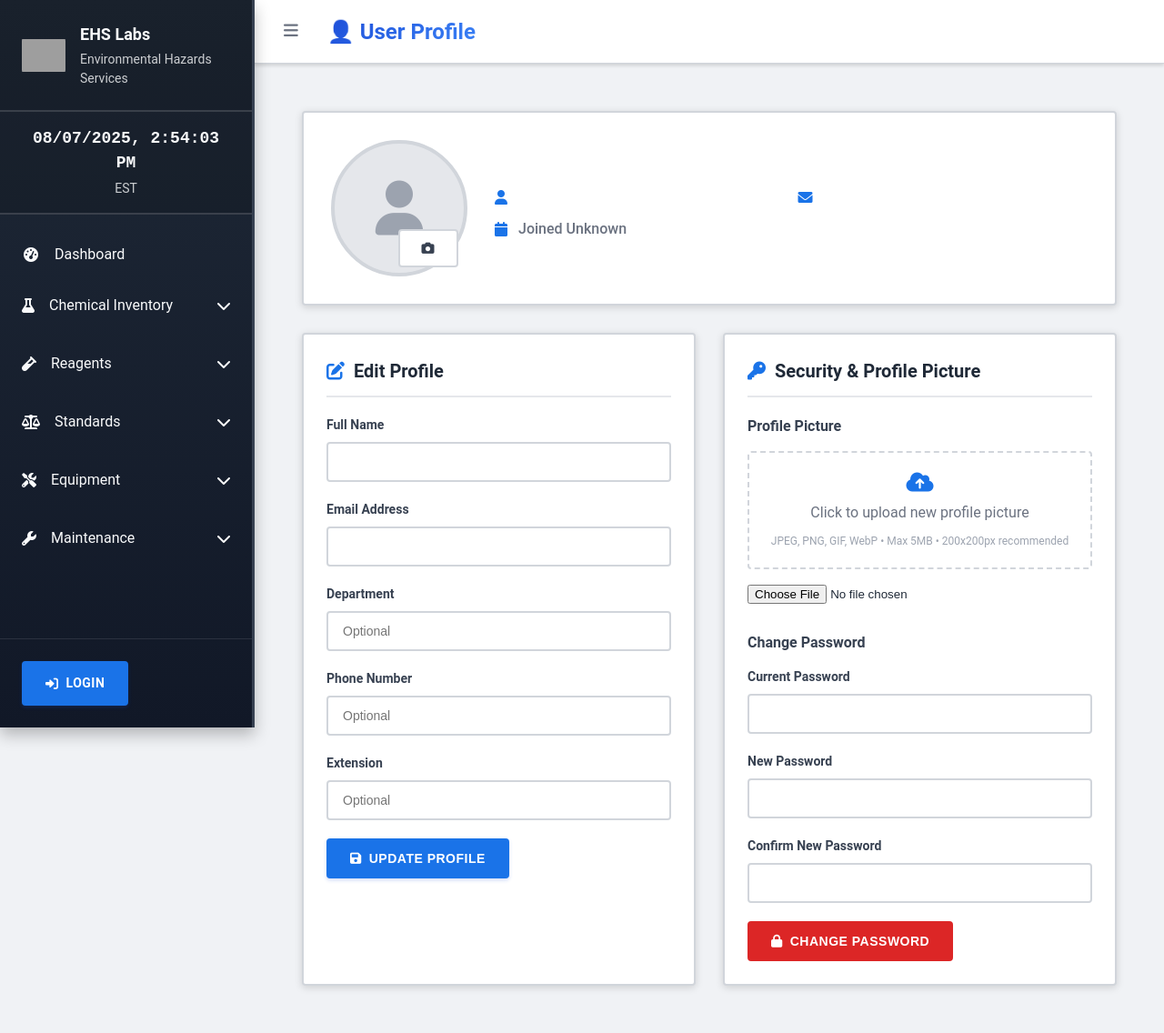
After one commit to labrat420-69/ehs-electronic-journal, a Python web app: template frontend/templates/auth/profile.html in a window 1280 px wide. The commit adds this page. Shown: the whole page at 91% size. Run offline with Jinja, Linux system fonts and the light colour scheme; the template is opened without the code that fills it, so the values that code supplies are empty; grey boxes are pictures that could not be loaded.

Commit message:
Add user profile picture upload functionality with validation and UI
Co-authored-by: labrat420-69 <224840331+labrat420-69@users.noreply.github.com>

```diff
--- a/backend/app/models/user.py
+++ b/backend/app/models/user.py
@@ -50,6 +50,9 @@ class User(Base):
     phone = Column(String(20), nullable=True)
     extension = Column(String(10), nullable=True)
 
+    # Profile picture
+    profile_picture = Column(String(255), nullable=True)  # File path or URL
+
     def __repr__(self):
         return f"<User(id={self.id}, username='{self.username}', role='{self.role.value}')>"
 
@@ -78,6 +81,7 @@ class User(Base):
             "department": self.department,
             "phone": self.phone,
             "extension": self.extension,
+            "profile_picture": self.profile_picture,
             "created_at": self.created_at.isoformat() if self.created_at else None,
             "last_login": self.last_login.isoformat() if self.last_login else None
         }
--- /dev/null
+++ b/frontend/templates/auth/profile.html
@@ -0,0 +1,530 @@
+{% extends "base.html" %}
+
+{% block title %}Profile - EHS Electronic Journal{% endblock %}
+{% block page_title %}👤 User Profile{% endblock %}
+
+{% block extra_css %}
+<style>
+/* Profile Page Styles - Enterprise Professional Theme */
+.profile-container {
+    max-width: 1000px;
+    margin: 0 auto;
+    padding: 20px;
+    background-color: #f0f2f5;
+}
+
+.profile-header {
+    background: #ffffff;
+    border-radius: 4px;
+    padding: 30px;
+    margin-bottom: 30px;
+    box-shadow: 0 2px 8px rgba(0,0,0,0.15);
+    border: 2px solid #d1d5db;
+    display: flex;
+    align-items: center;
+    gap: 30px;
+}
+
+.profile-avatar {
+    position: relative;
+}
+
+.avatar-container {
+    width: 150px;
+    height: 150px;
+    border-radius: 50%;
+    overflow: hidden;
+    background: #e5e7eb;
+    display: flex;
+    align-items: center;
+    justify-content: center;
+    border: 4px solid #d1d5db;
+    transition: all 0.3s ease;
+}
+
+.avatar-container:hover {
+    border-color: #1a73e8;
+    box-shadow: 0 4px 12px rgba(26, 115, 232, 0.3);
+}
+
+.avatar-container img {
+    width: 100%;
+    height: 100%;
+    object-fit: cover;
+}
+
+.avatar-container .default-avatar {
+    font-size: 60px;
+    color: #9ca3af;
+}
+
+.avatar-upload {
+    position: absolute;
+    bottom: 10px;
+    right: 10px;
+}
+
+.profile-info {
+    flex: 1;
+}
+
+.profile-name {
+    font-size: 32px;
+    font-weight: 700;
+    color: #1f2937;
+    margin: 0 0 10px 0;
+}
+
+.profile-role {
+    font-size: 18px;
+    color: #1a73e8;
+    font-weight: 600;
+    text-transform: uppercase;
+    letter-spacing: 0.5px;
+    margin-bottom: 15px;
+}
+
+.profile-meta {
+    display: grid;
+    grid-template-columns: repeat(auto-fit, minmax(250px, 1fr));
+    gap: 15px;
+    color: #6b7280;
+}
+
+.meta-item {
+    display: flex;
+    align-items: center;
+    gap: 8px;
+    font-weight: 500;
+}
+
+.meta-item i {
+    color: #1a73e8;
+    width: 18px;
+}
+
+.profile-content {
+    display: grid;
+    grid-template-columns: 1fr 1fr;
+    gap: 30px;
+}
+
+.profile-card {
+    background: #ffffff;
+    border-radius: 4px;
+    padding: 25px;
+    box-shadow: 0 2px 8px rgba(0,0,0,0.15);
+    border: 2px solid #d1d5db;
+}
+
+.profile-card-title {
+    font-size: 20px;
+    font-weight: 700;
+    color: #1f2937;
+    margin-bottom: 20px;
+    padding-bottom: 12px;
+    border-bottom: 2px solid #e5e7eb;
+    display: flex;
+    align-items: center;
+    gap: 10px;
+}
+
+.profile-card-title i {
+    color: #1a73e8;
+}
+
+.form-group {
+    margin-bottom: 20px;
+}
+
+.form-group label {
+    display: block;
+    font-weight: 600;
+    color: #374151;
+    margin-bottom: 8px;
+    font-size: 14px;
+}
+
+.form-group input {
+    width: 100%;
+    padding: 12px 16px;
+    border: 2px solid #d1d5db;
+    border-radius: 4px;
+    font-size: 14px;
+    transition: all 0.2s;
+    background: #ffffff;
+}
+
+.form-group input:focus {
+    outline: none;
+    border-color: #1a73e8;
+    box-shadow: 0 0 0 3px rgba(26, 115, 232, 0.1);
+}
+
+.form-group input:disabled {
+    background: #f9fafb;
+    color: #6b7280;
+    cursor: not-allowed;
+}
+
+.btn {
+    padding: 12px 24px;
+    border: 2px solid transparent;
+    border-radius: 4px;
+    font-size: 14px;
+    font-weight: 600;
+    cursor: pointer;
+    transition: all 0.2s;
+    display: inline-flex;
+    align-items: center;
+    gap: 8px;
+    text-decoration: none;
+    text-transform: uppercase;
+    letter-spacing: 0.5px;
+}
+
+.btn-primary {
+    background: #1a73e8;
+    color: white;
+    border-color: #1a73e8;
+}
+
+.btn-primary:hover {
+    background: #1557b0;
+    border-color: #1557b0;
+    transform: translateY(-1px);
+    box-shadow: 0 4px 12px rgba(26, 115, 232, 0.3);
+}
+
+.btn-secondary {
+    background: #ffffff;
+    color: #374151;
+    border-color: #d1d5db;
+}
+
+.btn-secondary:hover {
+    background: #f9fafb;
+    border-color: #9ca3af;
+    color: #1f2937;
+}
+
+.btn-danger {
+    background: #dc2626;
+    color: white;
+    border-color: #dc2626;
+}
+
+.btn-danger:hover {
+    background: #b91c1c;
+    border-color: #b91c1c;
+}
+
+.upload-area {
+    border: 2px dashed #d1d5db;
+    border-radius: 4px;
+    padding: 20px;
+    text-align: center;
+    transition: all 0.2s;
+    margin-bottom: 15px;
+}
+
+.upload-area:hover {
+    border-color: #1a73e8;
+    background: #f8faff;
+}
+
+.upload-area input[type="file"] {
+    display: none;
+}
+
+.upload-text {
+    color: #6b7280;
+    margin-bottom: 10px;
+}
+
+.upload-hint {
+    font-size: 12px;
+    color: #9ca3af;
+}
+
+.alert {
+    padding: 15px 20px;
+    border-radius: 4px;
+    margin-bottom: 20px;
+    border-left: 4px solid;
+    font-weight: 500;
+}
+
+.alert-success {
+    background: #f0f9ff;
+    color: #1e40af;
+    border-color: #3b82f6;
+}
+
+.alert-error {
+    background: #fef2f2;
+    color: #dc2626;
+    border-color: #ef4444;
+}
+
+.stats-grid {
+    display: grid;
+    grid-template-columns: repeat(auto-fit, minmax(200px, 1fr));
+    gap: 20px;
+    margin-bottom: 25px;
+}
+
+.stat-card {
+    background: #ffffff;
+    padding: 20px;
+    border-radius: 4px;
+    border: 2px solid #e5e7eb;
+    text-align: center;
+    transition: all 0.2s;
+}
+
+.stat-card:hover {
+    border-color: #1a73e8;
+    transform: translateY(-2px);
+    box-shadow: 0 4px 12px rgba(0,0,0,0.1);
+}
+
+.stat-value {
+    font-size: 28px;
+    font-weight: 700;
+    color: #1a73e8;
+    margin-bottom: 5px;
+}
+
+.stat-label {
+    color: #6b7280;
+    font-weight: 500;
+    font-size: 14px;
+}
+
+/* Responsive */
+@media (max-width: 768px) {
+    .profile-header {
+        flex-direction: column;
+        text-align: center;
+    }
+
+    .profile-content {
+        grid-template-columns: 1fr;
+    }
+
+    .profile-meta {
+        grid-template-columns: 1fr;
+    }
+}
+</style>
+{% endblock %}
+
+{% block content %}
+<div class="profile-container">
+    <!-- Success/Error Messages -->
+    {% if request.query_params.get('updated') %}
+    <div class="alert alert-success">
+        <i class="fas fa-check-circle"></i>
+        Profile updated successfully!
+    </div>
+    {% endif %}
+
+    {% if request.query_params.get('picture_uploaded') %}
+    <div class="alert alert-success">
+        <i class="fas fa-check-circle"></i>
+        Profile picture updated successfully!
+    </div>
+    {% endif %}
+
+    {% if request.query_params.get('password_changed') %}
+    <div class="alert alert-success">
+        <i class="fas fa-check-circle"></i>
+        Password changed successfully!
+    </div>
+    {% endif %}
+
+    <!-- Profile Header -->
+    <div class="profile-header">
+        <div class="profile-avatar">
+            <div class="avatar-container">
+                {% if user.profile_picture %}
+                    <img src="{{ user.profile_picture }}" alt="{{ user.full_name }}" id="profile-img">
+                {% else %}
+                    <i class="fas fa-user default-avatar"></i>
+                {% endif %}
+            </div>
+            <div class="avatar-upload">
+                <button class="btn btn-secondary btn-sm" onclick="document.getElementById('picture-upload').click()">
+                    <i class="fas fa-camera"></i>
+                </button>
+            </div>
+        </div>
+
+        <div class="profile-info">
+            <h1 class="profile-name">{{ user.full_name }}</h1>
+            <div class="profile-role">{{ user.role.value.replace('_', ' ').title() }}</div>
+
+            <div class="profile-meta">
+                <div class="meta-item">
+                    <i class="fas fa-user"></i>
+                    <span>{{ user.username }}</span>
+                </div>
+                <div class="meta-item">
+                    <i class="fas fa-envelope"></i>
+                    <span>{{ user.email }}</span>
+                </div>
+                {% if user.department %}
+                <div class="meta-item">
+                    <i class="fas fa-building"></i>
+                    <span>{{ user.department }}</span>
+                </div>
+                {% endif %}
+                {% if user.phone %}
+                <div class="meta-item">
+                    <i class="fas fa-phone"></i>
+                    <span>{{ user.phone }}{% if user.extension %} ext. {{ user.extension }}{% endif %}</span>
+                </div>
+                {% endif %}
+                <div class="meta-item">
+                    <i class="fas fa-calendar"></i>
+                    <span>Joined {{ user.created_at.strftime('%B %d, %Y') if user.created_at else 'Unknown' }}</span>
+                </div>
+            </div>
+        </div>
+    </div>
+
+    <!-- Profile Content -->
+    <div class="profile-content">
+        <!-- Edit Profile -->
+        <div class="profile-card">
+            <h2 class="profile-card-title">
+                <i class="fas fa-edit"></i>
+                Edit Profile
+            </h2>
+
+            <form method="post" action="/auth/profile">
+                <div class="form-group">
+                    <label for="full_name">Full Name</label>
+                    <input type="text" id="full_name" name="full_name" value="{{ user.full_name }}" required>
+                </div>
+
+                <div class="form-group">
+                    <label for="email">Email Address</label>
+                    <input type="email" id="email" name="email" value="{{ user.email }}" required>
+                </div>
+
+                <div class="form-group">
+                    <label for="department">Department</label>
+                    <input type="text" id="department" name="department" value="{{ user.department or '' }}" placeholder="Optional">
+                </div>
+
+                <div class="form-group">
+                    <label for="phone">Phone Number</label>
+                    <input type="tel" id="phone" name="phone" value="{{ user.phone or '' }}" placeholder="Optional">
+                </div>
+
+                <div class="form-group">
+                    <label for="extension">Extension</label>
+                    <input type="text" id="extension" name="extension" value="{{ user.extension or '' }}" placeholder="Optional">
+                </div>
+
+                <button type="submit" class="btn btn-primary">
+                    <i class="fas fa-save"></i>
+                    Update Profile
+                </button>
+            </form>
+        </div>
+
+        <!-- Change Password & Profile Picture -->
+        <div class="profile-card">
+            <h2 class="profile-card-title">
+                <i class="fas fa-key"></i>
+                Security & Profile Picture
+            </h2>
+
+            <!-- Profile Picture Upload -->
+            <div style="margin-bottom: 30px;">
+                <h3 style="font-size: 16px; margin-bottom: 15px; color: #374151;">Profile Picture</h3>
+                <form method="post" action="/auth/profile/upload-picture" enctype="multipart/form-data" id="picture-form">
+                    <div class="upload-area" onclick="document.getElementById('picture-upload').click()">
+                        <div class="upload-text">
+                            <i class="fas fa-cloud-upload-alt" style="font-size: 24px; margin-bottom: 10px; color: #1a73e8;"></i>
+                            <br>
+                            Click to upload new profile picture
+                        </div>
+                        <div class="upload-hint">JPEG, PNG, GIF, WebP • Max 5MB • 200x200px recommended</div>
+                    </div>
+                    <input type="file" id="picture-upload" name="picture" accept="image/*" onchange="previewImage(this)">
+                </form>
+            </div>
+
+            <!-- Change Password -->
+            <h3 style="font-size: 16px; margin-bottom: 15px; color: #374151;">Change Password</h3>
+            <form method="post" action="/auth/change-password">
+                <div class="form-group">
+                    <label for="current_password">Current Password</label>
+                    <input type="password" id="current_password" name="current_password" required>
+                </div>
+
+                <div class="form-group">
+                    <label for="new_password">New Password</label>
+                    <input type="password" id="new_password" name="new_password" required>
+                </div>
+
+                <div class="form-group">
+                    <label for="confirm_password">Confirm New Password</label>
+                    <input type="password" id="confirm_password" name="confirm_password" required>
+                </div>
+
+                <button type="submit" class="btn btn-danger">
+                    <i class="fas fa-lock"></i>
+                    Change Password
+                </button>
+            </form>
+        </div>
+    </div>
+</div>
+
+<script>
+function previewImage(input) {
+    if (input.files && input.files[0]) {
+        const file = input.files[0];
+
+        // Validate file size (5MB)
+        if (file.size > 5 * 1024 * 1024) {
+            alert('File is too large. Please choose an image under 5MB.');
+            input.value = '';
+            return;
+        }
+
+        // Validate file type
+        const allowedTypes = ['image/jpeg', 'image/png', 'image/gif', 'image/webp'];
+        if (!allowedTypes.includes(file.type)) {
+            alert('Invalid file type. Please choose a JPEG, PNG, GIF, or WebP image.');
+            input.value = '';
+            return;
+        }
+
+        // Create preview
+        const reader = new FileReader();
+        reader.onload = function(e) {
+            const img = document.getElementById('profile-img');
+            if (img) {
+                img.src = e.target.result;
+            } else {
+                // Replace default avatar with image
+                const container = document.querySelector('.avatar-container');
+                container.innerHTML = `<img src="${e.target.result}" alt="Profile Preview" id="profile-img">`;
+            }
+        };
+        reader.readAsDataURL(file);
+
+        // Auto-submit the form
+        setTimeout(() => {
+            document.getElementById('picture-form').submit();
+        }, 1000);
+    }
+}
+</script>
+{% endblock %}
--- a/frontend/templates/base.html
+++ b/frontend/templates/base.html
@@ -142,7 +142,11 @@
             {% if current_user %}
             <div class="user-info">
                 <div class="user-avatar">
-                    <i class="fas fa-user"></i>
+                    {% if current_user.profile_picture %}
+                        <img src="{{ current_user.profile_picture }}" alt="{{ current_user.full_name }}" style="width: 40px; height: 40px; border-radius: 50%; object-fit: cover;">
+                    {% else %}
+                        <i class="fas fa-user"></i>
+                    {% endif %}
                 </div>
                 <div class="user-details">
                     <div class="user-name">{{ current_user.full_name }}</div>
--- a/requirements.txt
+++ b/requirements.txt
@@ -12,5 +12,4 @@ pytest==7.4.3
 pytest-asyncio==0.21.1
 httpx==0.25.2
 pytz
-python-dotenv
-psycopg2-binary
+pillow==10.1.0
```
Also changed, not shown: backend/app/routes/auth.py (+87 -1 lines).
